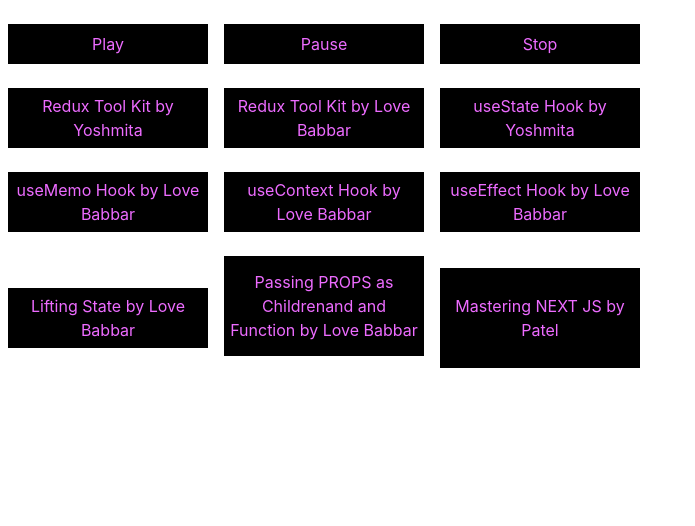
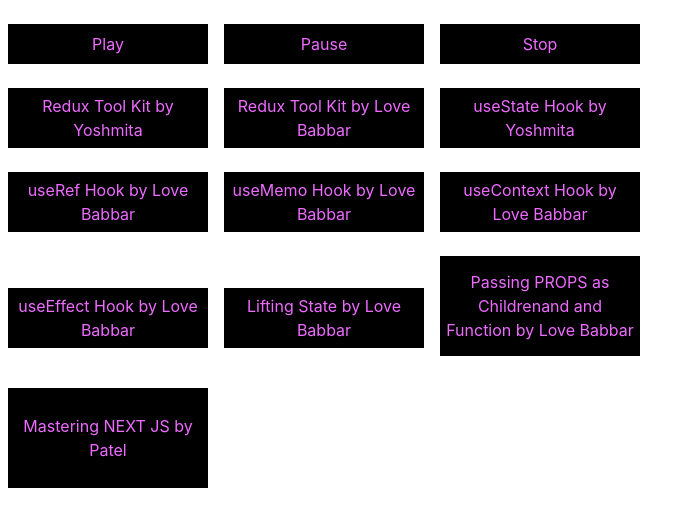
Before and after one commit to techie23456/reactVideos, a React (Vite) app: page / in a window 1280 px wide. Shown: the top 526 px of the page, without its empty margins (0-695 px from the left). Built offline with nearby package versions, Linux system fonts and the light colour scheme.

Commit message:
pushing....

```diff
--- a/src/App.jsx
+++ b/src/App.jsx
@@ -73,16 +73,22 @@
 
        <br></br><br></br>
 
+
+   <button className="mx-2 px-1  bg-black text-fuchsia-400 w-50 h-15 cursor-pointer"
+       onClick={()=>setVideoId('gtHKKZJ9W-Q')}>useRef Hook by  Love Babbar</button>
+
+
          <button className="mx-2 px-1  bg-black text-fuchsia-400 w-50 h-15 cursor-pointer"
        onClick={()=>setVideoId('MXs2qqWcGHo')}>useMemo Hook by  Love Babbar</button>
 
           <button className="mx-2 px-1  bg-black text-fuchsia-400 w-50 h-15 cursor-pointer"
        onClick={()=>setVideoId('Z7VSgQ_y0dg')}>useContext Hook by  Love Babbar</button>
 
+
+         <br></br><br></br>
+
            <button className="mx-2 px-1  bg-black text-fuchsia-400 w-50 h-15 cursor-pointer"
        onClick={()=>setVideoId('_NZ5kb68IpA')}>useEffect Hook by  Love Babbar</button>
-
-       <br></br><br></br>
 
 
          <button className="mx-2  bg-black text-fuchsia-400 w-50 h-15 cursor-pointer"
@@ -91,6 +97,9 @@
 
         <button className="mx-2 px-1  bg-black text-fuchsia-400 w-50 h-25 cursor-pointer"
        onClick={()=>setVideoId('BBgSB2bLy60')}>Passing PROPS as Childrenand and Function by Love Babbar</button>
+
+           <br></br><br></br>
+
 
  <button className="m-2 px-1  bg-black text-fuchsia-400 w-50 h-25 cursor-pointer"
        onClick={()=>setVideoId('3qGQ4dGA42o')}>Mastering NEXT JS by Patel</button>
```
